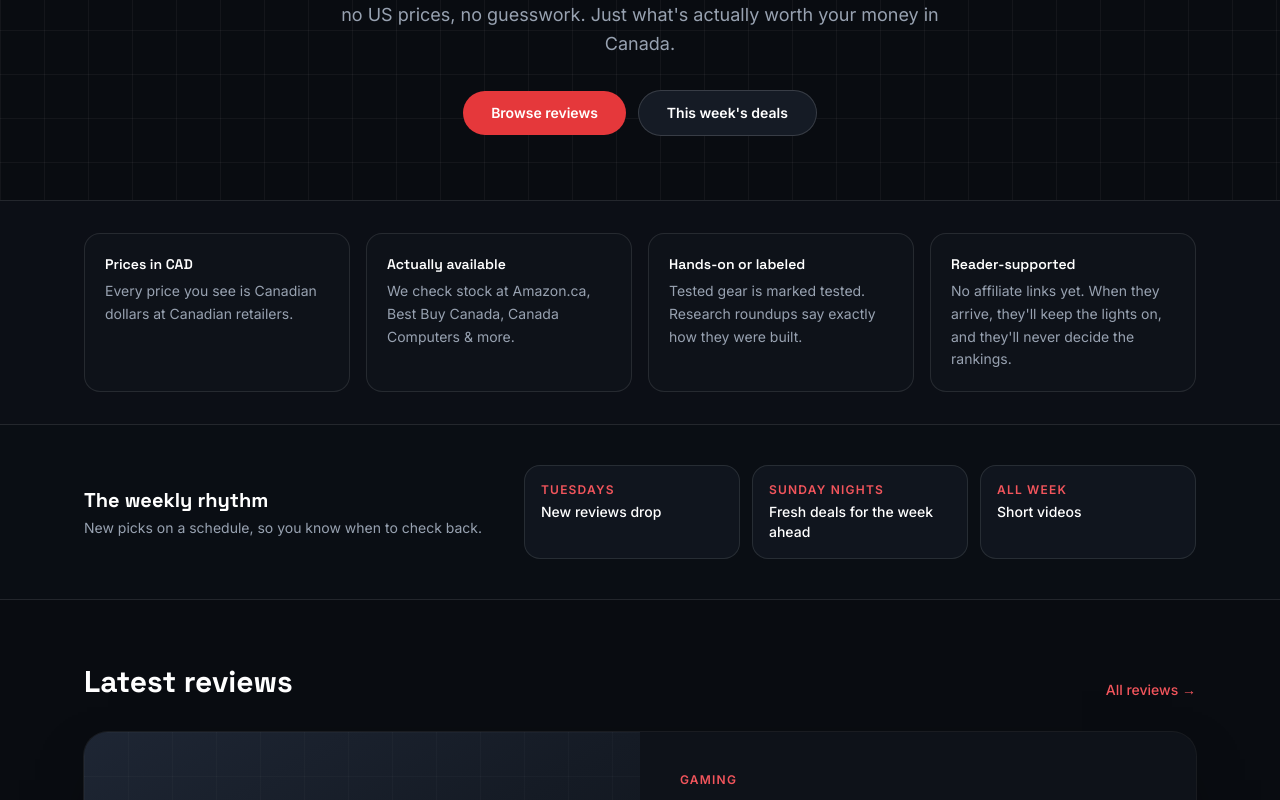
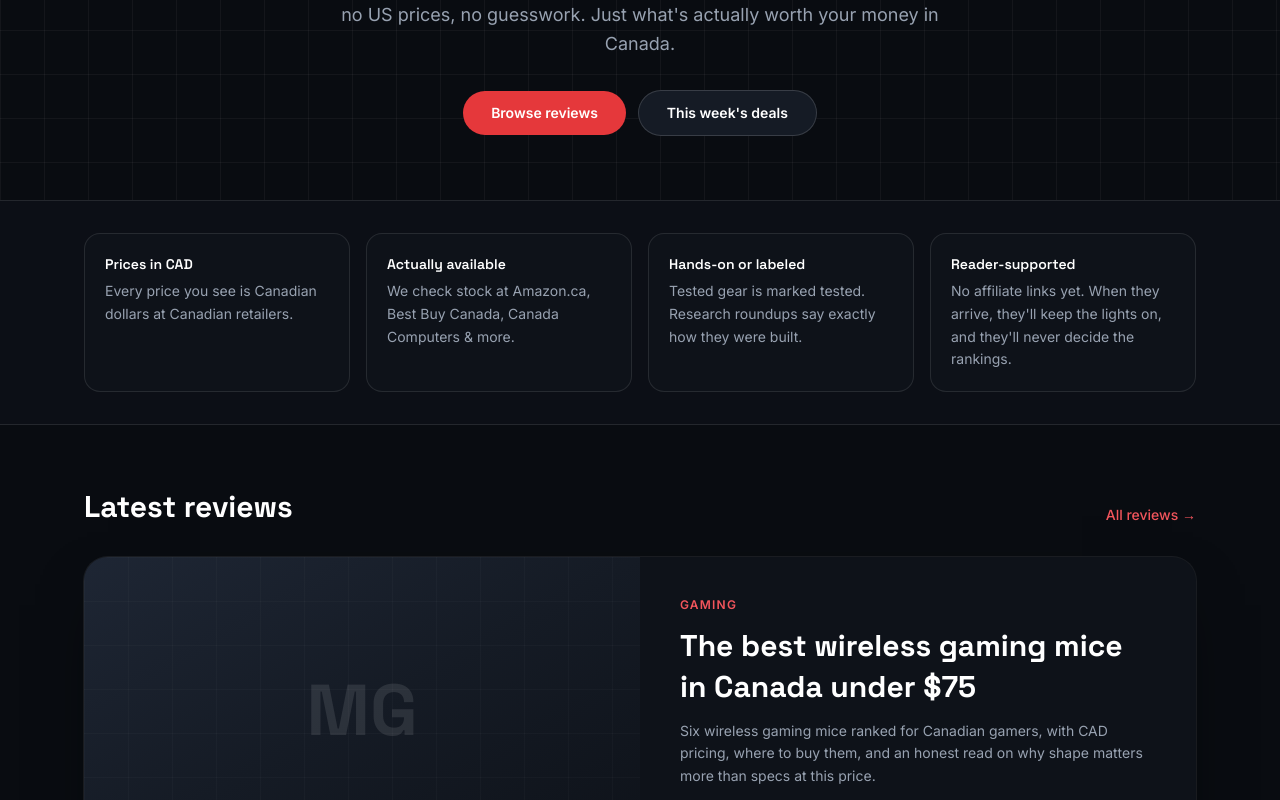
Before and after one commit to BrettR99/maple-gadget, a Next.js app: page / in a window 1280 px wide. Shown: the part 475-1275 px from the top of the page. Built offline with nearby package versions, Linux system fonts and the light colour scheme.

Commit message:
Remove weekly rhythm schedule section from homepage

```diff
--- a/app/page.tsx
+++ b/app/page.tsx
@@ -95,32 +95,6 @@ export default function Home() {
           <TrustItem title="Actually available" text="We check stock at Amazon.ca, Best Buy Canada, Canada Computers & more." />
           <TrustItem title="Hands-on or labeled" text="Tested gear is marked tested. Research roundups say exactly how they were built." />
           <TrustItem title="Reader-supported" text="No affiliate links yet. When they arrive, they'll keep the lights on, and they'll never decide the rankings." />
-        </div>
-      </section>
-
-      {/* SCHEDULE */}
-      <section className="border-b border-white/10 bg-ink-900/40">
-        <div className="mx-auto flex max-w-6xl flex-col gap-6 px-5 py-10 md:flex-row md:items-center md:justify-between">
-          <div>
-            <h2 className="font-display text-xl font-bold text-white">The weekly rhythm</h2>
-            <p className="mt-1 text-sm text-mist-400">
-              New picks on a schedule, so you know when to check back.
-            </p>
-          </div>
-          <div className="grid w-full gap-3 sm:grid-cols-3 md:max-w-2xl">
-            <div className="rounded-2xl border border-white/10 bg-ink-800/60 p-4">
-              <p className="text-xs font-semibold uppercase tracking-widest text-maple-400">Tuesdays</p>
-              <p className="mt-1 text-sm font-medium text-white">New reviews drop</p>
-            </div>
-            <div className="rounded-2xl border border-white/10 bg-ink-800/60 p-4">
-              <p className="text-xs font-semibold uppercase tracking-widest text-maple-400">Sunday nights</p>
-              <p className="mt-1 text-sm font-medium text-white">Fresh deals for the week ahead</p>
-            </div>
-            <div className="rounded-2xl border border-white/10 bg-ink-800/60 p-4">
-              <p className="text-xs font-semibold uppercase tracking-widest text-maple-400">All week</p>
-              <p className="mt-1 text-sm font-medium text-white">Short videos</p>
-            </div>
-          </div>
         </div>
       </section>
 
```
